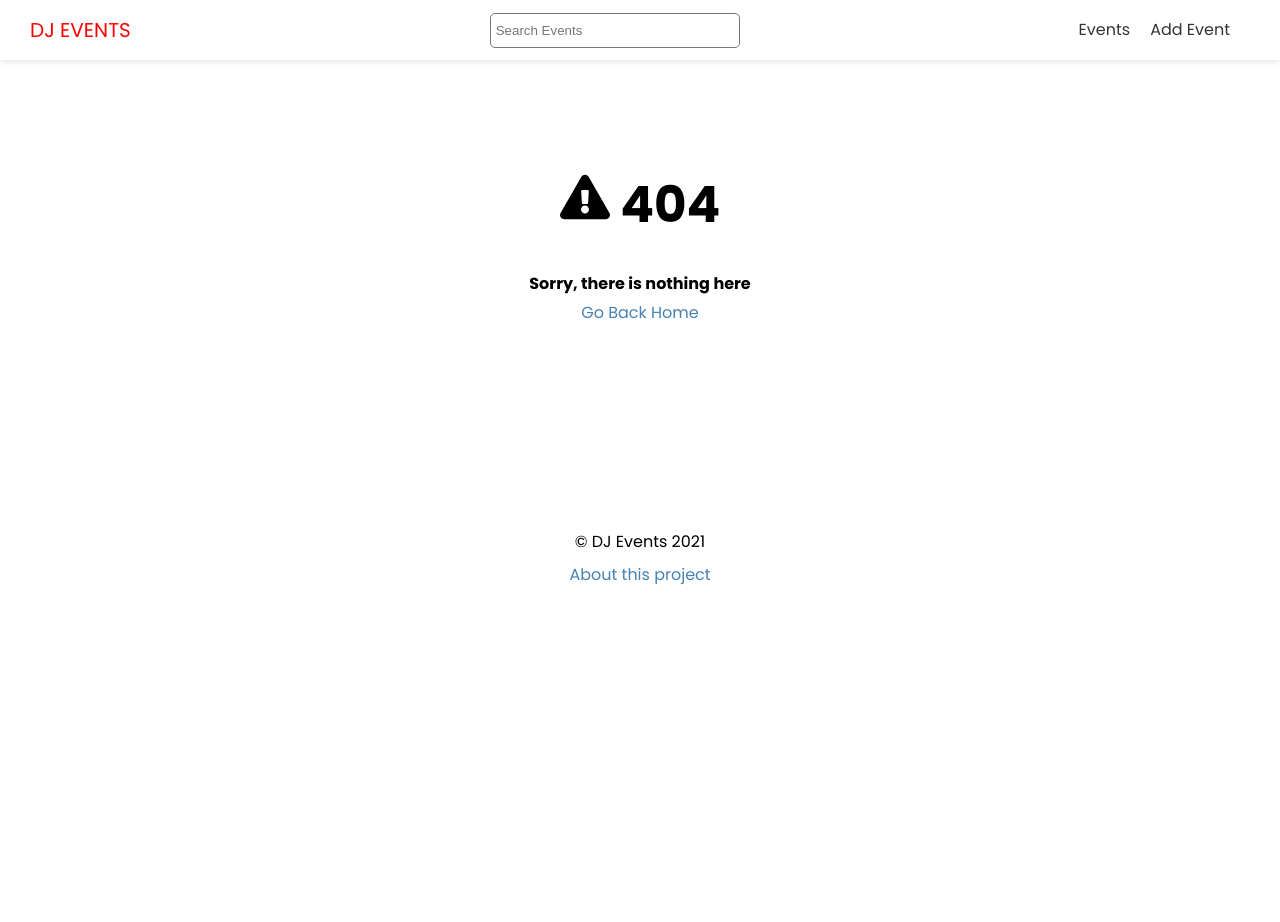
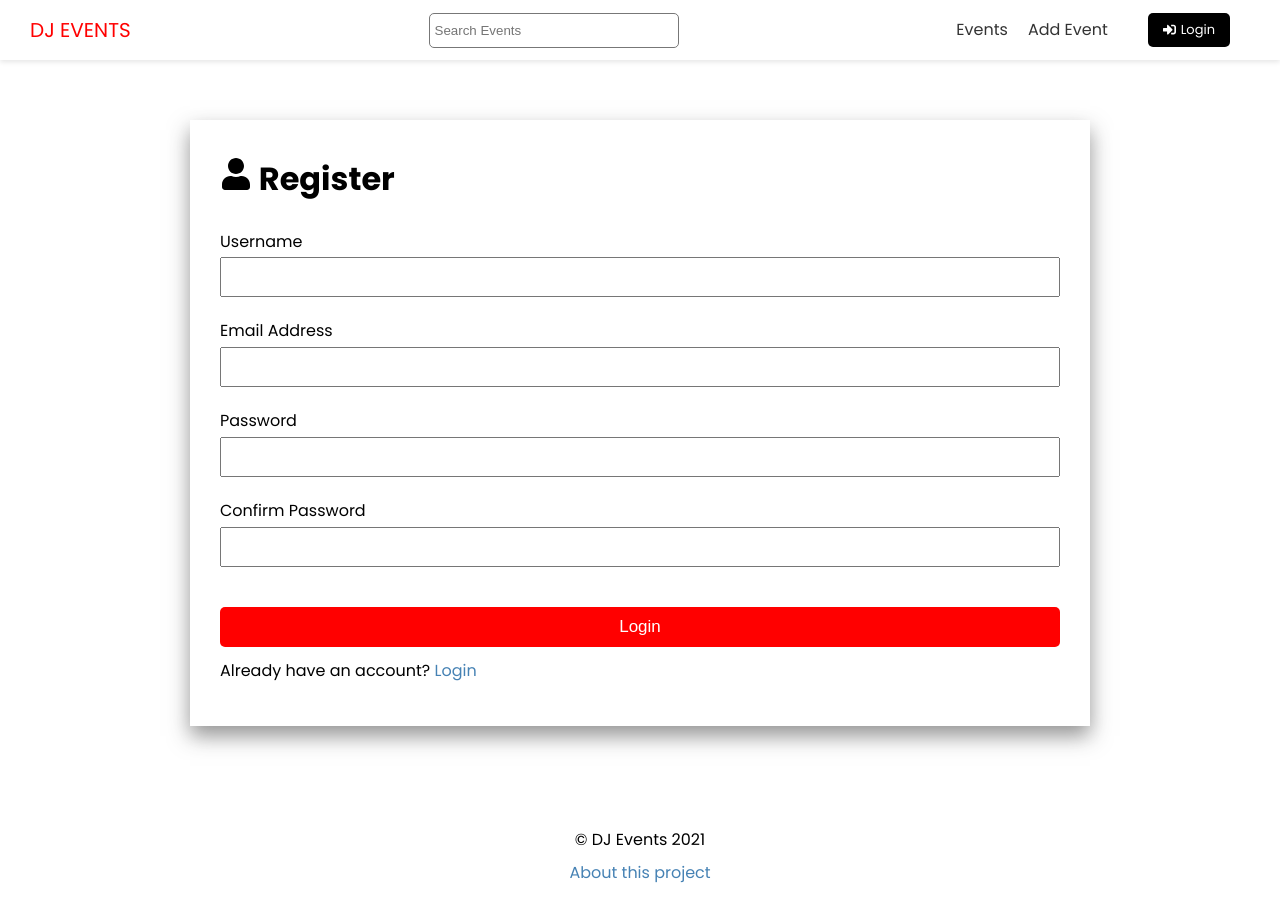
Before and after one commit to Novailoveyou/dj-events, a Next.js app: page /account/register in a window 1280 px wide. Before the commit this address had no page. Shown: the top 922 px of the page. Before the commit the page ends 800 px from the top, so only its background shows below. Built offline with nearby package versions, Linux system fonts and the light colour scheme.

Commit message:
Register & Login Forms

```diff
--- a/components/Header.tsx
+++ b/components/Header.tsx
@@ -1,3 +1,4 @@
+import { FaSignInAlt, FaSignOutAlt } from 'react-icons/fa'
 import Link from 'next/link'
 import Search from '@/components/Search'
 import styles from '@/styles/Header.module.sass'
@@ -25,6 +26,13 @@
               <a>Add Event</a>
             </Link>
           </li>
+          <li>
+            <Link href='/account/login'>
+              <a className='btn-secondary btn-icon'>
+                <FaSignInAlt /> Login
+              </a>
+            </Link>
+          </li>
         </ul>
       </nav>
     </header>
--- /dev/null
+++ b/pages/account/register.tsx
@@ -0,0 +1,81 @@
+import { FaUser } from 'react-icons/fa'
+import { ToastContainer, toast } from 'react-toastify'
+import 'react-toastify/dist/ReactToastify.css'
+import { useState, useEffect, useContext } from 'react'
+import Link from 'next/link'
+import Layout from '@/components/Layout'
+import styles from '@/styles/AuthForm.module.sass'
+
+const registerPage = () => {
+  const [username, setUsername] = useState('')
+  const [email, setEmail] = useState('')
+  const [password, setPassword] = useState('')
+  const [passwordConfirm, setPasswordConfirm] = useState('')
+
+  const handleSubmit = e => {
+    e.preventDefault()
+
+    if (password !== passwordConfirm) {
+      toast.error('Passwords do not match')
+      return
+    }
+    console.log({ username, email, password })
+  }
+
+  return (
+    <Layout title='User Registration'>
+      <div className={styles.auth}>
+        <h1>
+          <FaUser /> Register
+        </h1>
+        <ToastContainer />
+        <form onSubmit={handleSubmit}>
+          <div>
+            <label htmlFor='username'>Username</label>
+            <input
+              type='text'
+              id='username'
+              value={username}
+              onChange={e => setUsername(e.target.value)}
+            />
+          </div>
+          <div>
+            <label htmlFor='email'>Email Address</label>
+            <input
+              type='email'
+              id='email'
+              value={email}
+              onChange={e => setEmail(e.target.value)}
+            />
+          </div>
+          <div>
+            <label htmlFor='password'>Password</label>
+            <input
+              type='password'
+              id='password'
+              value={password}
+              onChange={e => setPassword(e.target.value)}
+            />
+          </div>
+          <div>
+            <label htmlFor='passwordConfirm'>Confirm Password</label>
+            <input
+              type='password'
+              id='passwordConfirm'
+              value={passwordConfirm}
+              onChange={e => setPasswordConfirm(e.target.value)}
+            />
+          </div>
+
+          <input type='submit' value='Login' className='btn' />
+        </form>
+
+        <p>
+          Already have an account? <Link href='/account/login'>Login</Link>
+        </p>
+      </div>
+    </Layout>
+  )
+}
+
+export default registerPage
--- /dev/null
+++ b/styles/AuthForm.module.sass
@@ -0,0 +1,26 @@
+.auth
+  min-width: 50px
+  margin: auto
+  padding: 30px
+  box-shadow: 0 10px 20px 0 rgba(50, 50, 50, .52)
+
+.auth label
+  display: block
+  margin-bottom: 1px
+
+.auth input[type='text'],
+.auth input[type='email'],
+.auth input[type='password']
+  display: block
+  width: 100%
+  height: 40px
+  padding: 5px
+  font-size: 18
+
+.auth input[type='submit']
+  margin-top: 20px
+  width: 100%
+  font-size: 17px
+
+.auth div
+  margin-bottom: 20px
```
Also changed, not shown: pages/account/login.tsx (added, +56 -0 lines). Lines whose indentation alone changed are shown as unchanged.
